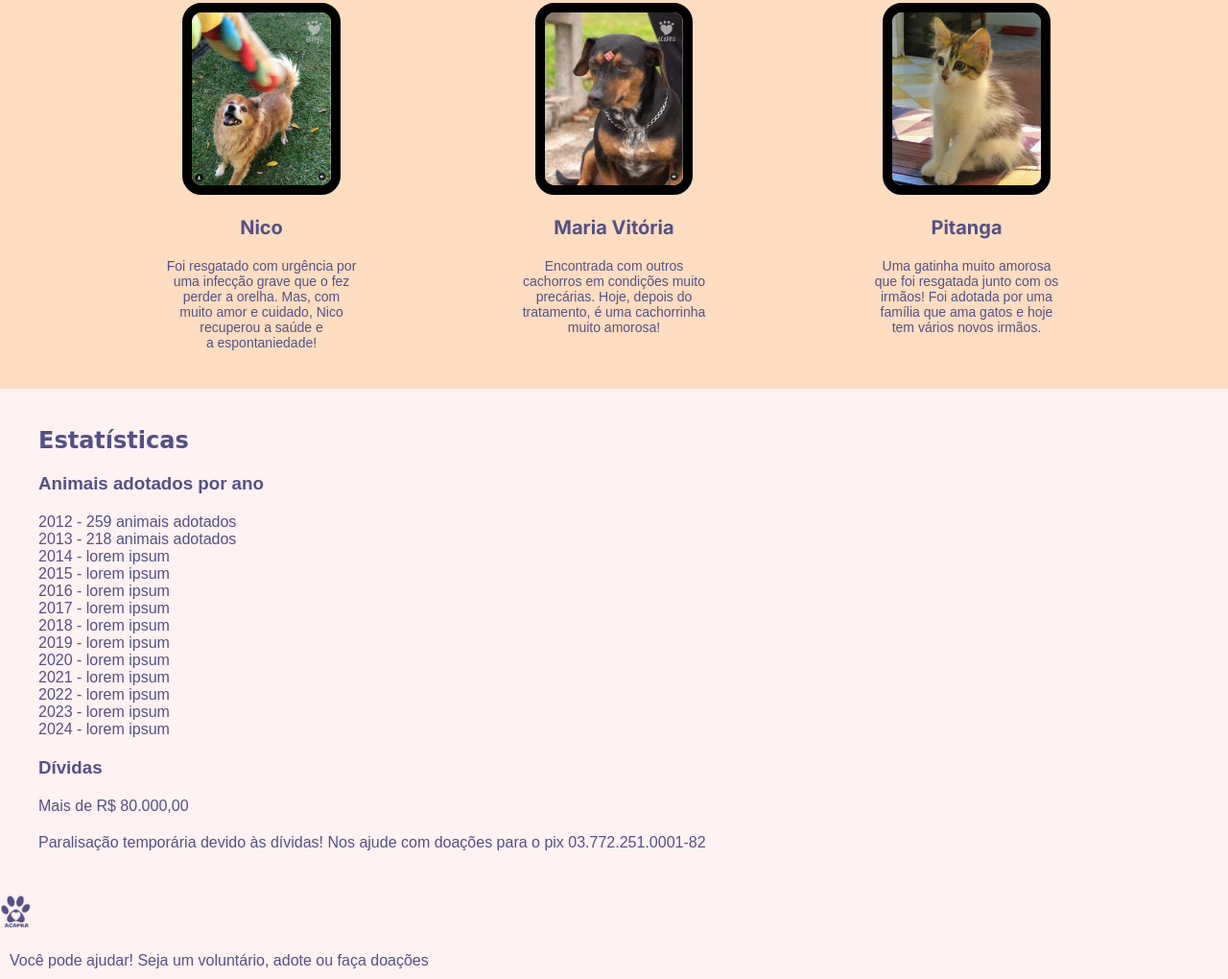
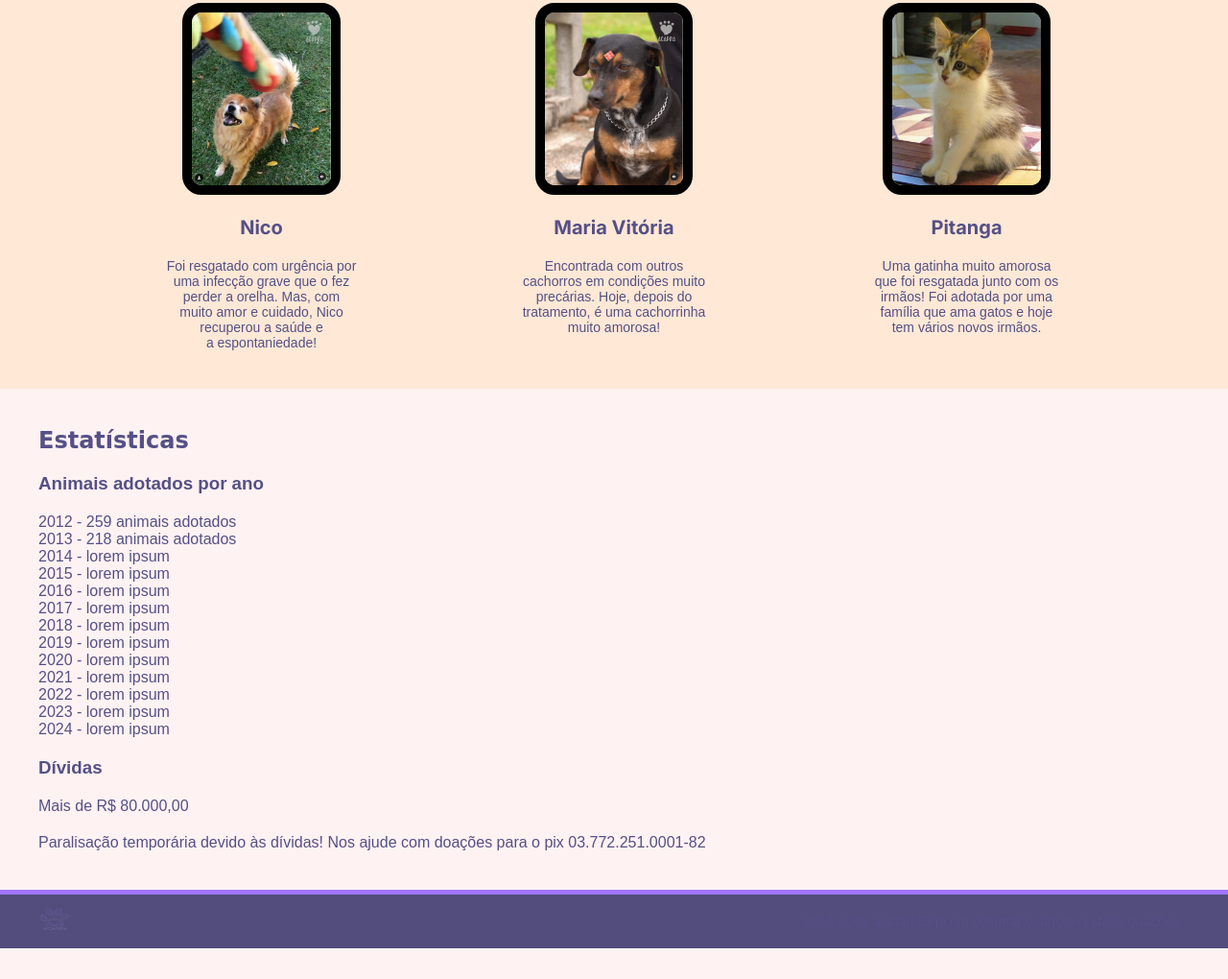
Before and after one commit to sarahfrainer/projeto, a plain HTML site: page historias.html in a window 1280 px wide. Shown: the part 274-1294 px from the top of the page at 96% size. After the commit the page ends 1262 px from the top, so only its background shows below. Drawn offline with Linux system fonts and the light colour scheme; a web font is replaced by a local one.

Commit message:
historias.css

```diff
--- a/css/historias.css
+++ b/css/historias.css
@@ -4,7 +4,7 @@
 }
 
 .historias {
-    background-color: #FFDDC0;
+  background-color: #ffe8d6;
     padding: 30px; /*espaçamento interno para o contéudo respirar*/
 }
 
@@ -88,6 +88,27 @@ nav {
   border-radius: 50%;
 }
 
+footer {
+  background-color: #524d7d;
+  color: #ffffff;
+  display: flex;
+  justify-content: space-between;
+  align-items: center;
+  padding: 10px 40px;
+  border-top: 5px solid #a076f9;
+  font-size: 0.9rem;
+}
+
+footer img {
+  height: 35px;
+  width: 35px;
+}
+
+#paragrafo_footer {
+  margin: 0;
+}
+
+
 .flexbox {
         display: flex; /* ativa o layout flex */
         justify-content: space-evenly;
```
